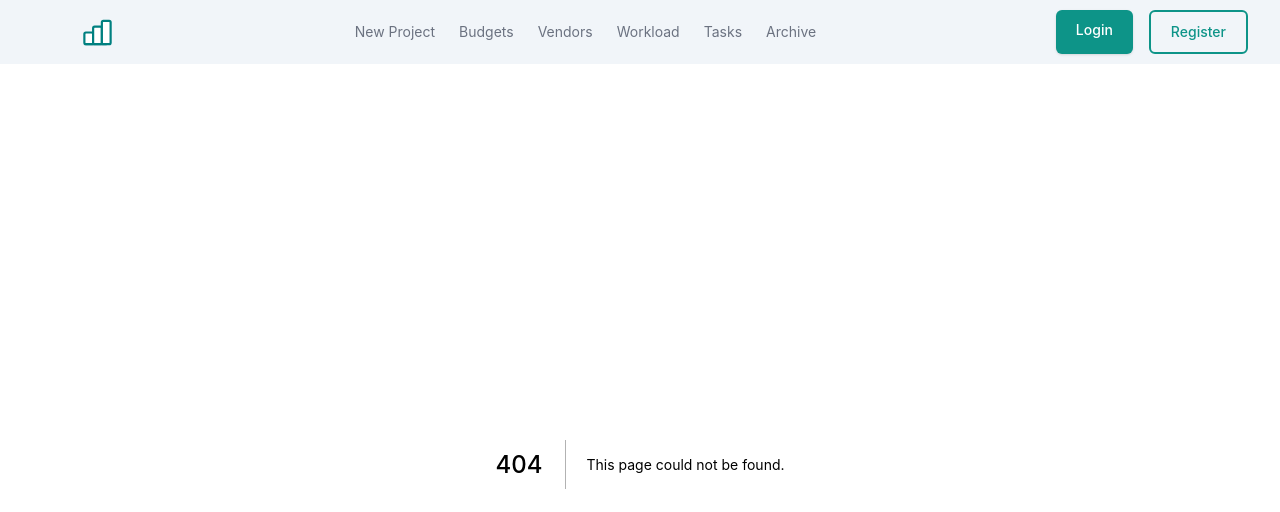
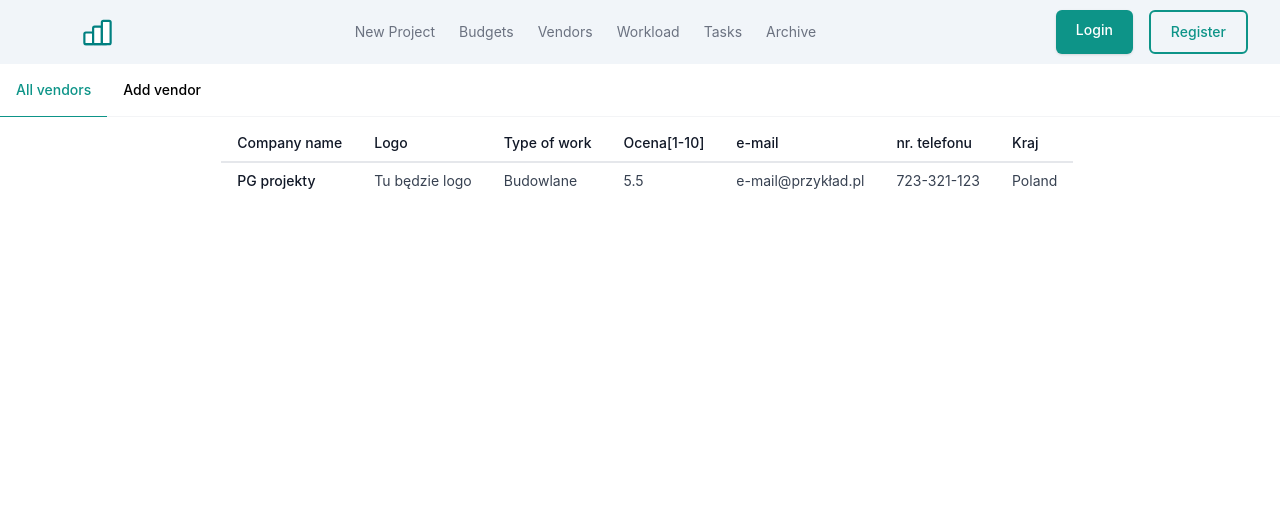
Before and after one commit to cukier91/projectManagement, a Next.js app: page /vendorslist in a window 1280 px wide. Before the commit this address had no page. Shown: the top 512 px of the page. Built offline with nearby package versions, Linux system fonts and the light colour scheme; what @supabase/auth-helpers-react would draw is missing.

Commit message:
Dodana lista dostawców

```diff
--- a/components/NavBar/NavBar.tsx
+++ b/components/NavBar/NavBar.tsx
@@ -57,7 +57,7 @@ export default function NavBar() {
 									</Link>
 								</li>
 								<li>
-									<Link href="/">
+									<Link href="/vendorslist">
 										<a className="text-gray-500 transition hover:text-gray-500/75">
 											Vendors
 										</a>
--- a/pages/projectdetail/[id].tsx
+++ /dev/null
@@ -1,8 +0,0 @@
-import { useRouter } from 'next/router';
-
-export default function ProjectDetail() {
-	const router = useRouter();
-	const id = router.query.id as string;
-
-	return <div> to je twoj ewr: {id}</div>;
-}
--- /dev/null
+++ b/pages/projectdetail/[id]/index.tsx
@@ -0,0 +1,40 @@
+import { useRouter } from 'next/router';
+import Link from 'next/link';
+
+export default function ProjectDetail() {
+	const router = useRouter();
+	const id = router.query.id as string;
+
+	return (
+		<>
+			<nav className="flex border-b border-gray-100 text-sm font-medium">
+				<Link href={`${id}`}>
+					<a className="-mb-px border-b border-current p-4 text-teal-600">
+						Project details
+					</a>
+				</Link>
+
+				<Link href={`${id}/timeline`}>
+					<a className="-mb-px border-b border-transparent p-4 hover:text-teal-500">
+						Timeline
+					</a>
+				</Link>
+
+				<a
+					href=""
+					className="-mb-px border-b border-transparent p-4 hover:text-cyan-500"
+				>
+					Gold
+				</a>
+
+				<a
+					href=""
+					className="-mb-px border-b border-transparent p-4 hover:text-cyan-500"
+				>
+					Platinum
+				</a>
+			</nav>
+			<div>To je twoje id ${id}</div>
+		</>
+	);
+}
--- /dev/null
+++ b/pages/projectdetail/[id]/timeline.tsx
@@ -0,0 +1,42 @@
+import { useRouter } from 'next/router';
+import Link from 'next/link';
+
+const Timeline = () => {
+	const router = useRouter();
+	const id = router.query.id as string;
+
+    const activeTab:"timeline"|"project details"="timeline"
+
+	return (
+		<>
+			<nav className="flex border-b border-gray-100 text-sm font-medium">
+				<Link href={`/projectdetail/${id}`} passHref>
+					<a className={`-mb-px border-b border-transparent p-4 text-cyan-500`}>
+						Project details
+					</a>
+				</Link>
+
+				<a className={`-mb-px border-b ${activeTab==="timeline" ? "border-current" :
+                "border-transparent"} p-4 text-cyan-500`}>
+					Timeline
+				</a>
+
+				<a
+					href=""
+					className="-mb-px border-b border-transparent p-4 hover:text-cyan-500"
+				>
+					Gold
+				</a>
+
+				<a
+					href=""
+					className="-mb-px border-b border-transparent p-4 hover:text-cyan-500"
+				>
+					Platinum
+				</a>
+			</nav>
+			<div>Timeline</div>
+		</>
+	);
+};
+export default Timeline;
--- /dev/null
+++ b/pages/vendorslist/addvendor.tsx
@@ -0,0 +1,20 @@
+import Link from 'next/link';
+import React from 'react';
+import VendorsList from '.';
+
+export default function AddVendor() {
+	return (
+		<nav className="flex border-b border-gray-100 text-sm font-medium">
+			<Link href={`/vendorslist`}>
+				<a className="-mb-px border-b border-transparent p-4 hover:text-teal-600">
+					All vendors
+				</a>
+			</Link>
+			<Link href="/vendorslist/addvendor">
+				<a className="-mb-px border-b border-current p-4 text-teal-600">
+					Add vendor
+				</a>
+			</Link>
+		</nav>
+	);
+}
--- /dev/null
+++ b/pages/vendorslist/index.tsx
@@ -0,0 +1,79 @@
+import Link from 'next/link';
+import React from 'react';
+
+export default function VendorsList() {
+	return (
+		<>
+			<nav className="flex border-b border-gray-100 text-sm font-medium">
+				<Link href="/vendorslist">
+					<a className="-mb-px border-b border-current p-4 text-teal-600">
+						All vendors
+					</a>
+				</Link>
+
+				<Link href={'vendorslist/addvendor'}>
+					<a className="-mb-px border-b border-transparent p-4 hover:text-teal-600">
+						Add vendor
+					</a>
+				</Link>
+			</nav>
+			<div className="flex justify-center">
+				<div className="w-full px-2 py-2 md:w-2/3">
+					<table className="min-w-full divide-y-2 divide-gray-200 text-sm">
+						<thead>
+							<tr>
+								<th className="whitespace-nowrap px-4 py-2 text-left font-medium text-gray-900">
+									Company name
+								</th>
+								<th className="whitespace-nowrap px-4 py-2 text-left font-medium text-gray-900">
+									Logo
+								</th>
+								<th className="whitespace-nowrap px-4 py-2 text-left font-medium text-gray-900">
+									Type of work
+								</th>
+								<th className="whitespace-nowrap px-4 py-2 text-left font-medium text-gray-900">
+									Ocena[1-10]
+								</th>
+								<th className="whitespace-nowrap px-4 py-2 text-left font-medium text-gray-900">
+									e-mail
+								</th>
+								<th className="whitespace-nowrap px-4 py-2 text-left font-medium text-gray-900">
+									nr. telefonu
+								</th>
+								<th className="whitespace-nowrap px-4 py-2 text-left font-medium text-gray-900">
+									Kraj
+								</th>
+							</tr>
+						</thead>
+
+						<tbody className="divide-y divide-gray-200">
+							<tr>
+								<td className="whitespace-nowrap px-4 py-2 font-medium text-gray-900">
+									PG projekty
+								</td>
+								<td className="whitespace-nowrap px-4 py-2 text-gray-700">
+									Tu będzie logo
+								</td>
+								<td className="whitespace-nowrap px-4 py-2 text-gray-700">
+									Budowlane
+								</td>
+								<td className="whitespace-nowrap px-4 py-2 text-gray-700">
+									5.5
+								</td>
+								<td className="whitespace-nowrap px-4 py-2 text-gray-700">
+									e-mail@przykład.pl
+								</td>
+								<td className="whitespace-nowrap px-4 py-2 text-gray-700">
+									723-321-123
+								</td>
+								<td className="whitespace-nowrap px-4 py-2 text-gray-700">
+									Poland
+								</td>
+							</tr>
+						</tbody>
+					</table>
+				</div>
+			</div>
+		</>
+	);
+}
```
